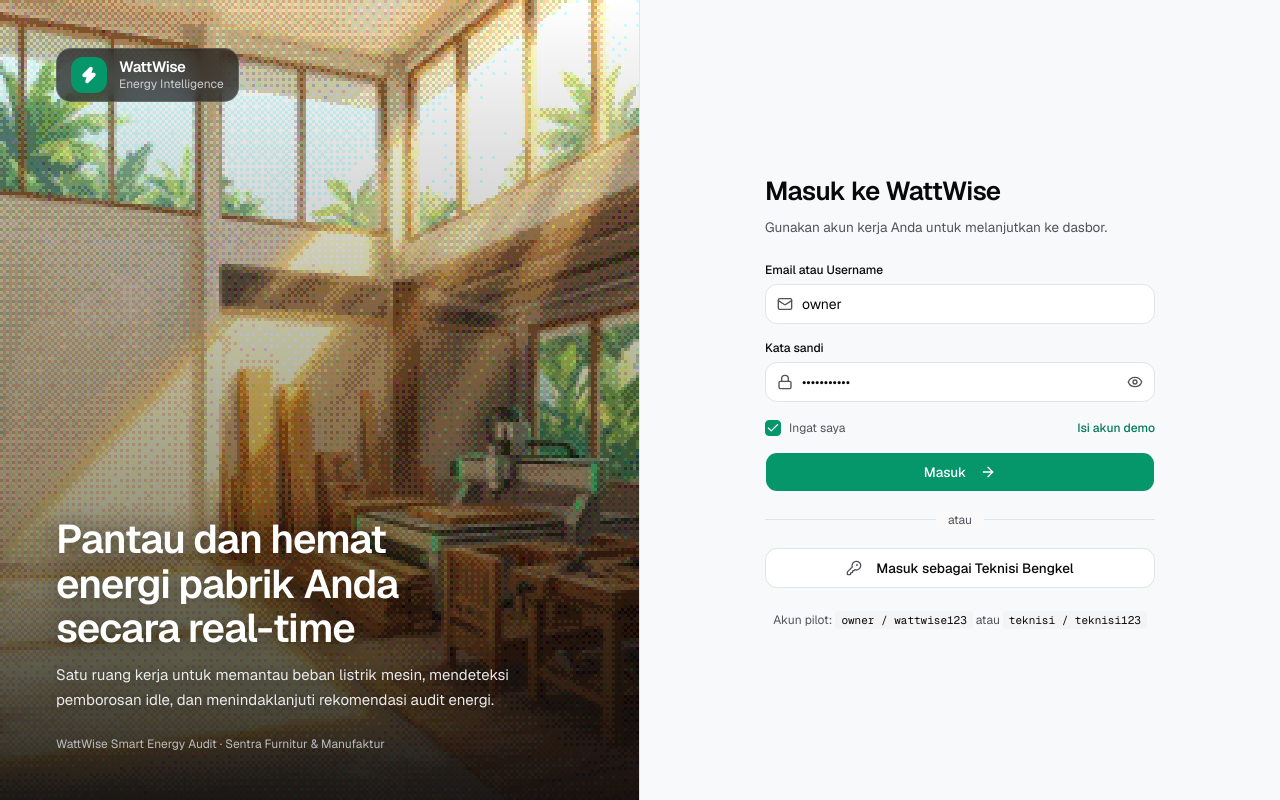
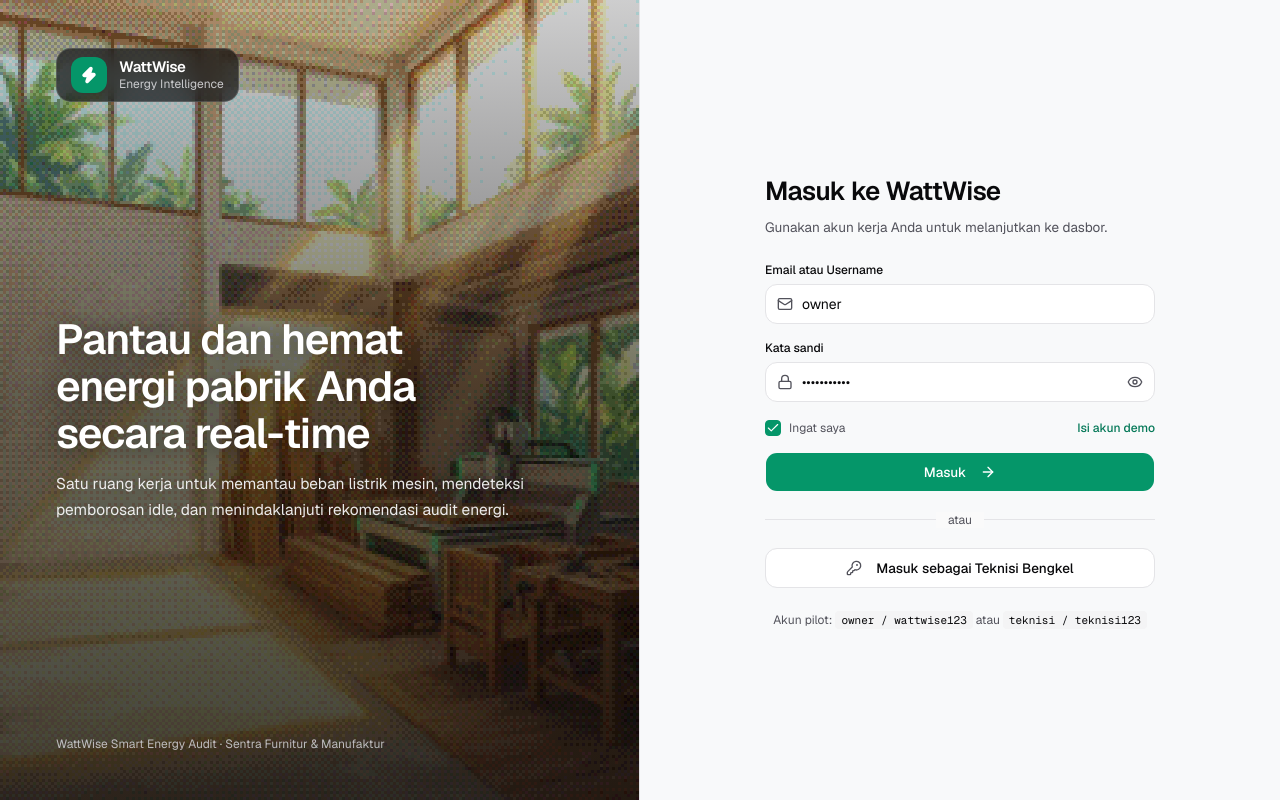
Before and after one commit to gafnaa/wattwise, a Next.js app: page /login in a window 1280 px wide. Built offline with nearby package versions, Linux system fonts and the light colour scheme; what skullet would draw is missing.

Commit message:
style(login): vertically center hero headline and subtitle (#27)

```diff
--- a/src/app/login/page.tsx
+++ b/src/app/login/page.tsx
@@ -18,10 +18,10 @@ export default function LoginPage() {
           className="opacity-100"
         />
 
-        {/* Targeted Bottom Scrim ONLY behind text — keeps sunlit windows, greenery & CNC vibrant */}
+        {/* Balanced Scrim for crisp centered typography while keeping workshop dither vibrant */}
         <div
           aria-hidden="true"
-          className="pointer-events-none absolute inset-0 bg-gradient-to-t from-[#09090B]/88 via-[#09090B]/40 via-38% to-transparent"
+          className="pointer-events-none absolute inset-0 bg-gradient-to-b from-[#09090B]/20 via-[#09090B]/58 to-[#09090B]/78"
         />
 
         {/* Brand Pill */}
@@ -39,22 +39,23 @@ export default function LoginPage() {
           </div>
         </div>
 
-        {/* Lower Editorial Copy */}
-        <div className="relative z-10 mt-36 max-w-lg space-y-5 lg:mt-auto lg:pt-32">
-          <div className="space-y-3">
-            <h1 className="text-3xl font-semibold tracking-[-0.025em] text-white drop-shadow-[0_2px_12px_rgba(0,0,0,0.65)] sm:text-[40px] sm:leading-[1.12]">
+        {/* Centered Editorial Copy */}
+        <div className="relative z-10 my-auto max-w-lg py-16 lg:py-0">
+          <div className="space-y-3.5">
+            <h1 className="text-3xl font-semibold tracking-[-0.025em] text-white drop-shadow-[0_2px_14px_rgba(0,0,0,0.7)] sm:text-[42px] sm:leading-[1.12]">
               Pantau dan hemat energi pabrik Anda secara real-time
             </h1>
-            <p className="text-sm leading-relaxed text-zinc-100/95 drop-shadow-[0_1px_6px_rgba(0,0,0,0.6)] sm:text-[15px]">
+            <p className="text-sm leading-relaxed text-zinc-100/95 drop-shadow-[0_1px_8px_rgba(0,0,0,0.65)] sm:text-[15.5px]">
               Satu ruang kerja untuk memantau beban listrik mesin, mendeteksi
               pemborosan idle, dan menindaklanjuti rekomendasi audit energi.
             </p>
           </div>
+        </div>
 
-          <p className="pt-1 text-xs text-zinc-300/85">
-            WattWise Smart Energy Audit · Sentra Furnitur &amp; Manufaktur
-          </p>
-        </div>
+        {/* Footer Caption */}
+        <p className="relative z-10 text-xs text-zinc-300/85">
+          WattWise Smart Energy Audit · Sentra Furnitur &amp; Manufaktur
+        </p>
       </section>
 
       {/* Right Login Surface */}
```
